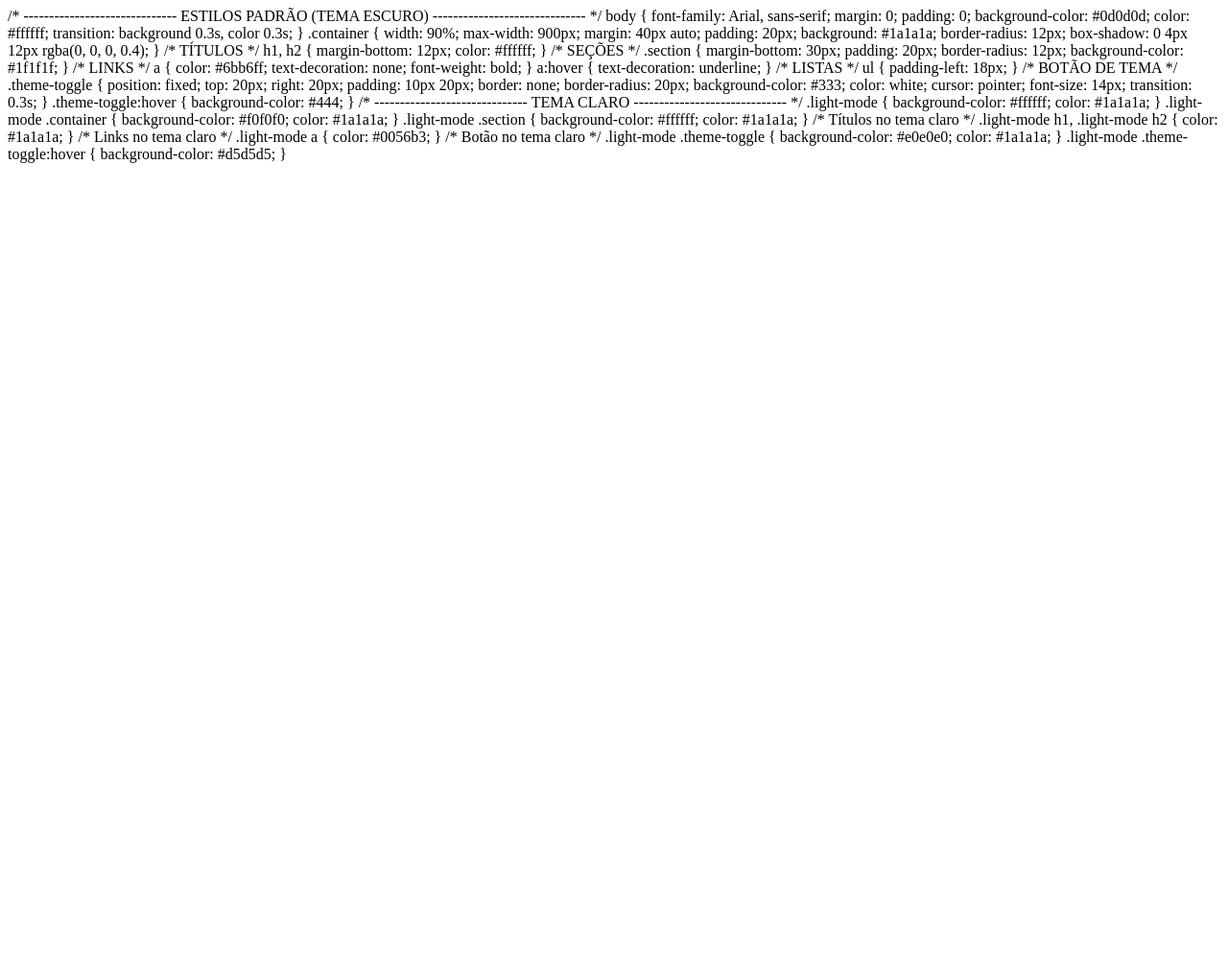
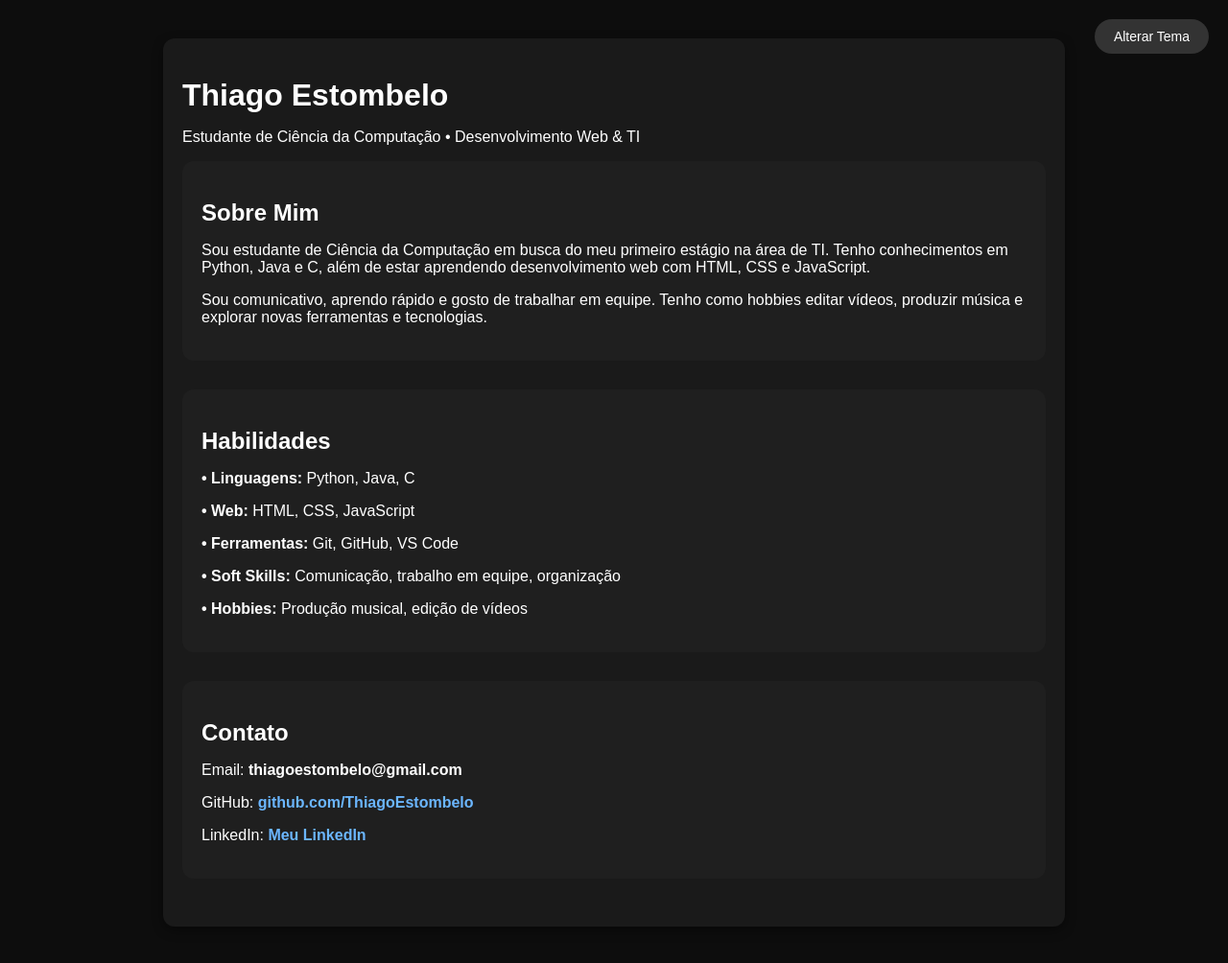
Before and after one commit to ThiagoEstombelo/Curriculo, a plain HTML site: page index.html in a window 1280 px wide. Shown: the whole page at 96% size. Before the commit the page ends 800 px from the top, so only its background shows below. Drawn offline with Linux system fonts and the light colour scheme.

Commit message:
Update index.html

```diff
--- a/index.html
+++ b/index.html
@@ -1,7 +1,13 @@
-/* ------------------------------
-   ESTILOS PADRÃO (TEMA ESCURO)
------------------------------- */
+<!DOCTYPE html>
+<html lang="pt-BR">
+<head>
+  <meta charset="UTF-8" />
+  <meta name="viewport" content="width=device-width, initial-scale=1.0" />
+  <title>Currículo - Thiago Estombelo</title>
 
+  <!-- ------------------------------ ESTILOS ------------------------------ -->
+  <style>
+    /* ------------------ TEMA ESCURO PADRÃO ------------------ */
     body {
       font-family: Arial, sans-serif;
       margin: 0;
@@ -21,13 +27,11 @@ body {
       box-shadow: 0 4px 12px rgba(0, 0, 0, 0.4);
     }
 
-/* TÍTULOS */
     h1, h2 {
       margin-bottom: 12px;
       color: #ffffff;
     }
 
-/* SEÇÕES */
     .section {
       margin-bottom: 30px;
       padding: 20px;
@@ -35,7 +39,6 @@ h1, h2 {
       background-color: #1f1f1f;
     }
 
-/* LINKS */
     a {
       color: #6bb6ff;
       text-decoration: none;
@@ -46,12 +49,7 @@ a:hover {
       text-decoration: underline;
     }
 
-/* LISTAS */
-ul {
-  padding-left: 18px;
-}
-
-/* BOTÃO DE TEMA */
+    /* Botão de tema */
     .theme-toggle {
       position: fixed;
       top: 20px;
@@ -70,11 +68,7 @@ ul {
       background-color: #444;
     }
 
-
-/* ------------------------------
-        TEMA CLARO
------------------------------- */
-
+    /* ------------------ TEMA CLARO ------------------ */
     .light-mode {
       background-color: #ffffff;
       color: #1a1a1a;
@@ -90,18 +84,15 @@ ul {
       color: #1a1a1a;
     }
 
-/* Títulos no tema claro */
     .light-mode h1,
     .light-mode h2 {
       color: #1a1a1a;
     }
 
-/* Links no tema claro */
     .light-mode a {
       color: #0056b3;
     }
 
-/* Botão no tema claro */
     .light-mode .theme-toggle {
       background-color: #e0e0e0;
       color: #1a1a1a;
@@ -110,3 +101,67 @@ ul {
     .light-mode .theme-toggle:hover {
       background-color: #d5d5d5;
     }
+  </style>
+</head>
+
+<body>
+
+  <!-- Botão de tema -->
+  <button class="theme-toggle" onclick="toggleTheme()">Alterar Tema</button>
+
+  <div class="container">
+    <h1>Thiago Estombelo</h1>
+    <p>Estudante de Ciência da Computação • Desenvolvimento Web & TI</p>
+
+    <!-- SOBRE MIM -->
+    <div class="section">
+      <h2>Sobre Mim</h2>
+      <p>
+        Sou estudante de Ciência da Computação em busca do meu primeiro estágio na área de TI.
+        Tenho conhecimentos em Python, Java e C, além de estar aprendendo desenvolvimento web com HTML, CSS e JavaScript.
+      </p>
+
+      <p>
+        Sou comunicativo, aprendo rápido e gosto de trabalhar em equipe.
+        Tenho como hobbies editar vídeos, produzir música e explorar novas ferramentas e tecnologias.
+      </p>
+    </div>
+
+    <!-- HABILIDADES -->
+    <div class="section">
+      <h2>Habilidades</h2>
+
+      <p><strong>• Linguagens:</strong> Python, Java, C</p>
+      <p><strong>• Web:</strong> HTML, CSS, JavaScript</p>
+      <p><strong>• Ferramentas:</strong> Git, GitHub, VS Code</p>
+      <p><strong>• Soft Skills:</strong> Comunicação, trabalho em equipe, organização</p>
+      <p><strong>• Hobbies:</strong> Produção musical, edição de vídeos</p>
+    </div>
+
+    <!-- CONTATO -->
+    <div class="section">
+      <h2>Contato</h2>
+      <p>Email: <strong>thiagoestombelo@gmail.com</strong></p>
+      <p>GitHub:
+        <a href="https://github.com/ThiagoEstombelo" target="_blank">
+          github.com/ThiagoEstombelo
+        </a>
+      </p>
+      <p>LinkedIn:
+        <a href="https://www.linkedin.com/in/thiago-estombelo-llapa-400bba292/" target="_blank">
+          Meu LinkedIn
+        </a>
+      </p>
+    </div>
+
+  </div>
+
+  <!-- ------------------------------ SCRIPT ------------------------------ -->
+  <script>
+    function toggleTheme() {
+      document.body.classList.toggle('light-mode');
+    }
+  </script>
+
+</body>
+</html>
```
Lines whose indentation alone changed are shown as unchanged.
